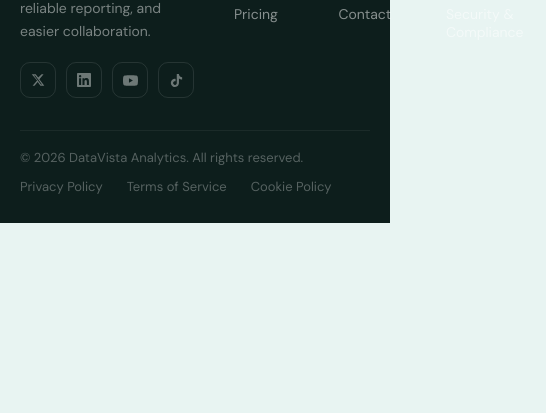
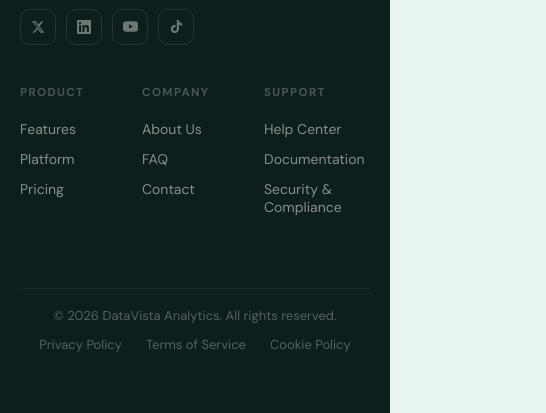
Before and after one commit to reemnii/DataVista, a plain HTML site: page index.html in a window 390 px wide. Shown: the part 8265-8678 px from the top of the page, 546 px wide, since content can reach past the window. Before the commit the page ends 8488 px from the top, so only its background shows below. Drawn offline with nearby package versions, Linux system fonts and the light colour scheme; a web font is replaced by a local one.

Commit message:
Improved Responsiveness
Co-authored-by: Copilot <copilot@github.com>

```diff
--- a/index.html
+++ b/index.html
@@ -478,7 +478,7 @@
 <!-- FOOTER -->
   <footer class="footer">
     <div class="container">
-      <div class="footer-grid">
+      <div class="footer-top">
         <div class="footer-brand">
           <a href="#" class="nav-logo">Data<span style="color:var(--accent-light)">Vista</span></a>
           <p class="footer-brand-desc">The analytics platform built for fast insights, reliable reporting, and easier collaboration.</p>
@@ -497,7 +497,8 @@
             </a>
           </div>
         </div>
-        <div>
+        <div class="footer-grid">
+          <div>
           <div class="footer-col-label">Product</div>
           <div class="footer-links">
             <a href="#features">Features</a>
--- a/style.css
+++ b/style.css
@@ -666,13 +666,20 @@
       background: var(--text-1); padding: 28px 0 28px;
       border-top: 1px solid rgba(255,255,255,0.06);
     }
+    .footer-top {
+      display: grid;
+      grid-template-columns: minmax(0, 1.4fr) minmax(0, 1.6fr);
+      gap: 40px;
+      align-items: start;
+      margin-bottom: 32px;
+    }
     .footer-grid {
-      display: grid; grid-template-columns: 1.6fr 1fr 1fr 1fr;
+      display: grid; grid-template-columns: repeat(3, minmax(0, 1fr));
       gap: 40px; margin-bottom: 32px;
     }
     .footer-brand .nav-logo { color: #fff; font-size: 1.3rem; margin-bottom: 12px; display: block; }
-    .footer-brand-desc { font-size: 0.875rem; line-height: 1.7; color: rgba(255,255,255,0.45); max-width: 240px; }
-    .footer-socials { display: flex; gap: 10px; margin-top: 18px; }
+    .footer-brand-desc { font-size: 0.875rem; line-height: 1.7; color: rgba(255,255,255,0.45); max-width: 360px; }
+    .footer-socials { display: flex; gap: 10px; margin-top: 12px; }
     .social-btn {
       width: 36px; height: 36px; border-radius: 10px;
       border: 1px solid rgba(255,255,255,0.1);
@@ -696,6 +703,7 @@
       border-top: 1px solid rgba(255,255,255,0.06);
       padding-top: 18px;
       display: flex; justify-content: space-between; align-items: center; flex-wrap: wrap; gap: 12px;
+      text-align: left;
     }
     .footer-copy { font-size: 0.8125rem; color: rgba(255,255,255,0.3); }
     .footer-copy a { color: rgba(255,255,255,0.45); transition: color 0.3s; }
@@ -716,6 +724,8 @@
       .pricing-grid { grid-template-columns: 1fr; max-width: 480px; margin: 0 auto; }
       .faq-inner { grid-template-columns: 1fr; }
       .faq-sidebar { position: static; }
+      .footer-top { grid-template-columns: 1fr; }
+      .footer-grid { grid-template-columns: 1fr 1fr; }
     }
     @media (max-width: 768px) {
       .carousel-zoom { padding: 30px 0 0; }
@@ -726,12 +736,19 @@
       .stats-grid { grid-template-columns: repeat(2, 1fr); }
       .hero-float-badge-2 { right: 0; }
       .hero-trust { flex-wrap: wrap; }
+      .footer-grid { grid-template-columns: repeat(3, minmax(0, 1fr)); gap: 24px; }
+      .footer-bottom {
+        justify-content: center;
+        align-items: center;
+        flex-direction: column;
+        text-align: center;
+      }
     }
     @media (max-width: 480px) {
-
       .stats-grid { grid-template-columns: 1fr 1fr; }
       .hero-trust { gap: 12px; }
       .trust-divider { display: none; }
+      .footer-grid { grid-template-columns: repeat(3, minmax(0, 1fr)); gap: 16px; }
     }
 
 
```
